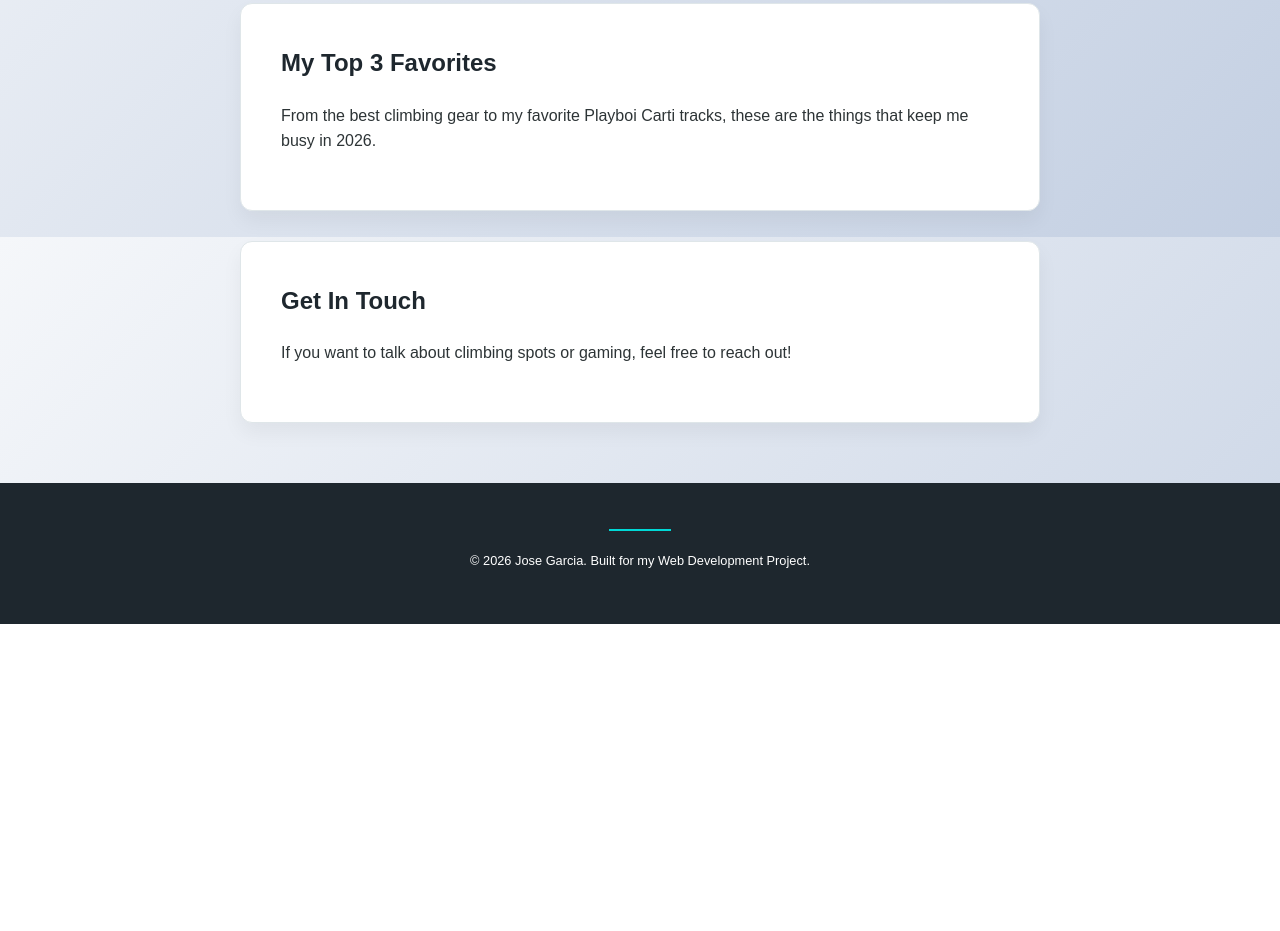
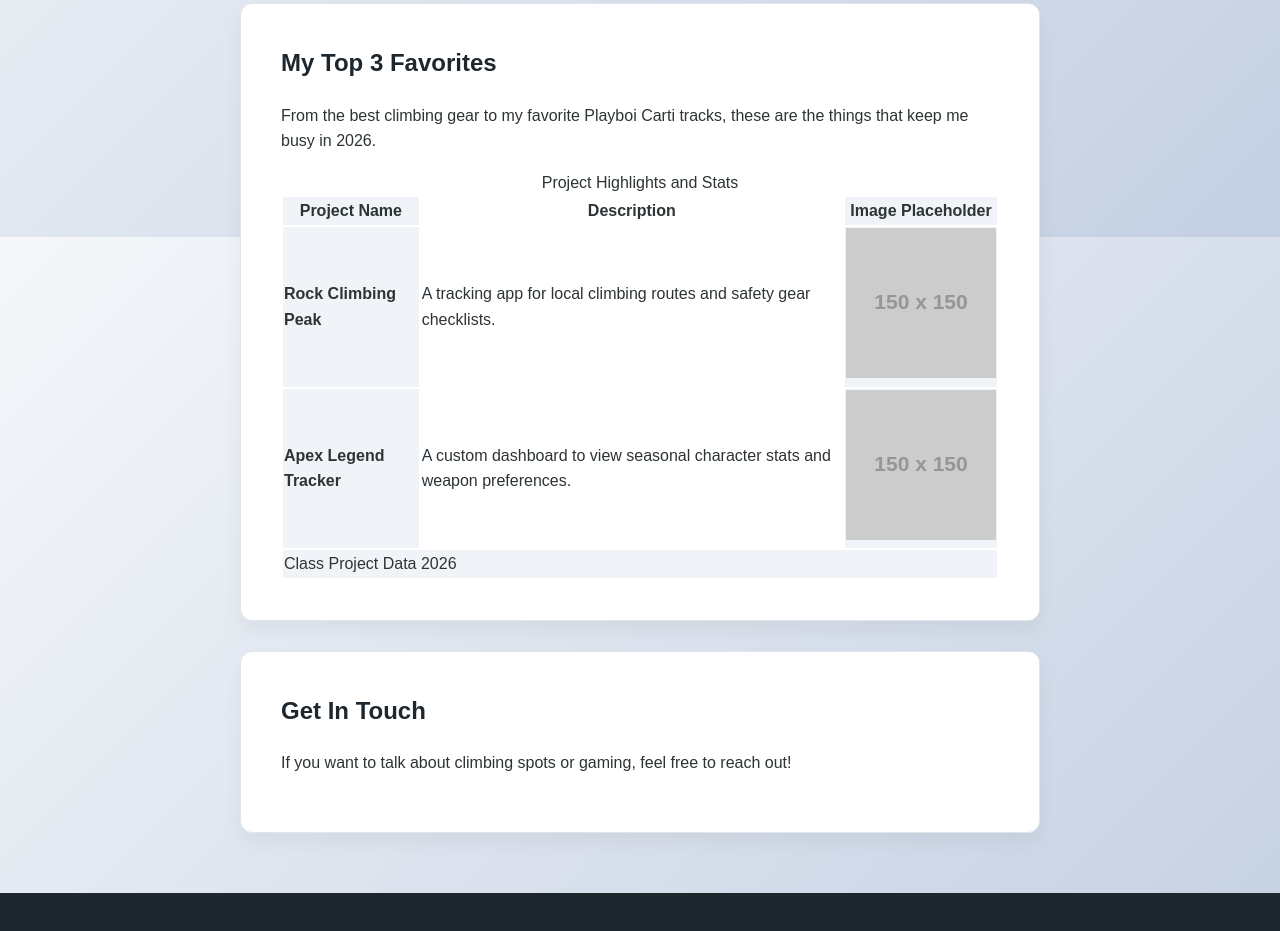
Before and after one commit to Jolouskii/Jolouskii.github.io, a plain HTML site: page index.html in a window 1280 px wide. Shown: the part 563-1494 px from the top of the page. Before the commit the page ends 1187 px from the top, so only its background shows below. Drawn offline with Linux system fonts and the light colour scheme; placeholder pictures from the web are drawn by us.

Commit message:
Refactor HTML structure and fix blockquote tags

```diff
--- a/index.html
+++ b/index.html
@@ -20,9 +20,9 @@
     <body>
     <header>
         <h1>Welcome to my First Webpage</h1>
-        <blockqoute>
+        <blockquote>
             <p>This is my first webpage so please forgive me</p>
-        </blockqoute>
+        </blockquote>
 
         <nav>
             <ul>
@@ -42,6 +42,43 @@
         <section id="projects">
             <h2>My Top 3 Favorites</h2>
             <p>From the best climbing gear to my favorite Playboi Carti tracks, these are the things that keep me busy in 2026.</p>
+
+            <table>
+                <caption>Project Highlights and Stats</caption>
+
+                <colgroup>
+                    <col style="background-color: #f0f4f8;">
+                    <col>
+                    <col style="background-color: #f0f4f8;">
+                </colgroup>
+
+                <thead>
+                    <tr>
+                        <th>Project Name</th>
+                        <th>Description</th>
+                        <th>Image Placeholder</th>
+                    </tr>
+                </thead>
+
+                <tbody>
+                    <tr>
+                        <td><strong>Rock Climbing Peak</strong></td>
+                        <td>A tracking app for local climbing routes and safety gear checklists.</td>
+                        <td><img src="https://via.placeholder.com/150" alt="Climbing Project"></td>
+                    </tr>
+                    <tr>
+                        <td><strong>Apex Legend Tracker</strong></td>
+                        <td>A custom dashboard to view seasonal character stats and weapon preferences.</td>
+                        <td><img src="https://via.placeholder.com/150" alt="Gaming Project"></td>
+                    </tr>
+                </tbody>
+
+                <tfoot>
+                    <tr>
+                        <td colspan="3">Class Project Data 2026</td>
+                    </tr>
+                </tfoot>
+            </table>
         </section>
 
         <section id="contact">
@@ -55,5 +92,6 @@
         <p>&copy; 2026 Jose Garcia. Built for my Web Development Project.</p>
     </footer>
 
-      </main>
 </body>
+
+</html>
```
Lines whose indentation alone changed are shown as unchanged.
